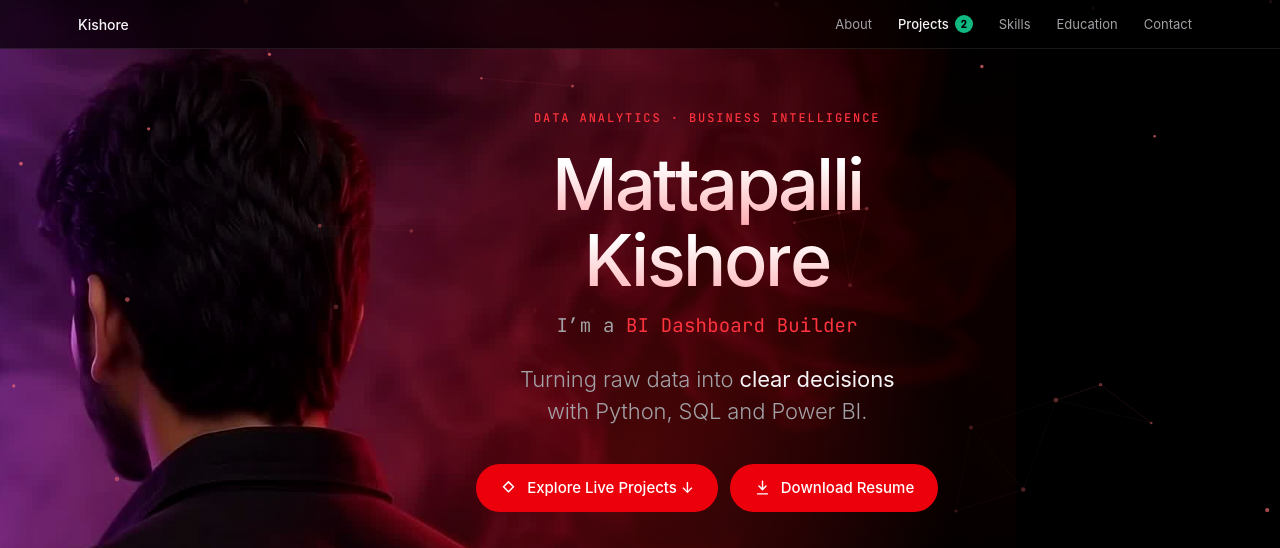
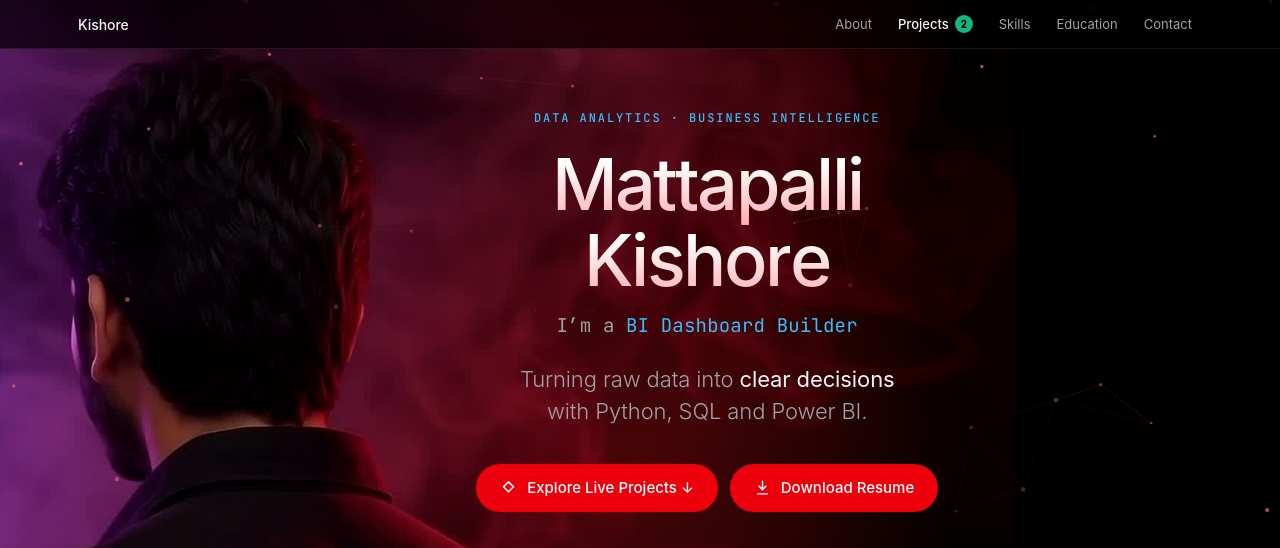
Before and after one commit to Kishore292006/kishore-portfolio, a website: page index.html in a window 1280 px wide. Shown: the top 548 px of the page. Drawn offline with nearby package versions, Linux system fonts and the light colour scheme; animation ran at ten frames a second.

Commit message:
Change eyebrow and rotating role text colors to sky blue for high contrast against red background

```diff
--- a/index.html
+++ b/index.html
@@ -90,7 +90,7 @@ a{color:inherit;text-decoration:none}
 .glow i{position:absolute;left:50%;top:46%;--g:min(900px,120vw);width:var(--g);height:var(--g);margin:calc(var(--g)/-2) 0 0 calc(var(--g)/-2);background:radial-gradient(closest-side,var(--glow),transparent 70%);animation:breathe 9s ease-in-out infinite}
 @keyframes breathe{50%{opacity:.55;transform:scale(1.08)}}
 html.has-anime .glow i{animation:none}
-.eyebrow{font:500 12px var(--mono);letter-spacing:.16em;text-transform:uppercase;color:var(--blue);margin-bottom:20px}
+.eyebrow{font:500 12px var(--mono);letter-spacing:.16em;text-transform:uppercase;color:#38bdf8;margin-bottom:20px}
 h1{font:500 clamp(40px,8vw,72px)/1.05 var(--display);letter-spacing:-.035em}
 h1 .grad{background:linear-gradient(180deg,#fff 20%,var(--tint) 100%);-webkit-background-clip:text;background-clip:text;color:transparent;display:inline-block}
 h1 .word{display:block;white-space:nowrap}
@@ -112,7 +112,7 @@ html.wait h1,html.wait .eyebrow,html.wait .role,html.wait .lede,html.wait .cta,h
 /* hero: drifting neural-network background + rotating role line */
 .net{position:absolute;inset:0;width:100%;height:100%;z-index:-1;pointer-events:none;-webkit-mask-image:radial-gradient(ellipse 52% 46% at 50% 46%,transparent 28%,#000 100%);mask-image:radial-gradient(ellipse 52% 46% at 50% 46%,transparent 28%,#000 100%)}
 .role{margin-top:16px;font:400 clamp(15px,1.8vw,19px)/1.4 var(--mono);color:var(--muted);letter-spacing:.01em}
-.rw{display:inline-block;color:var(--blue);will-change:transform,opacity}
+.rw{display:inline-block;color:#38bdf8;will-change:transform,opacity}
 .sr{position:absolute;width:1px;height:1px;overflow:hidden;clip:rect(0 0 0 0);white-space:nowrap}
 
 /* career roadmap: Data Analyst (now) -> dotted trail -> Machine Learning Engineer (goal) */
```
